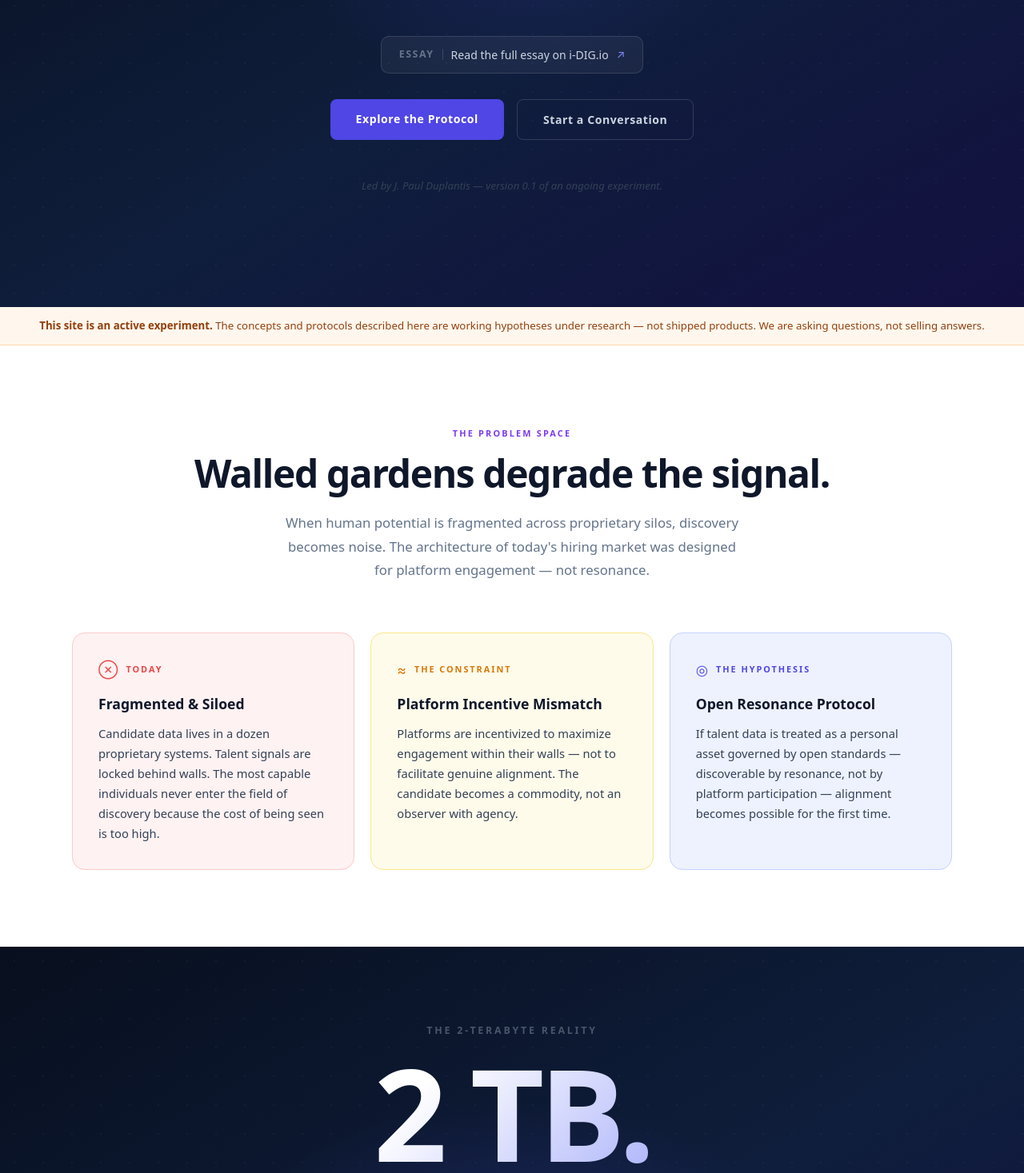
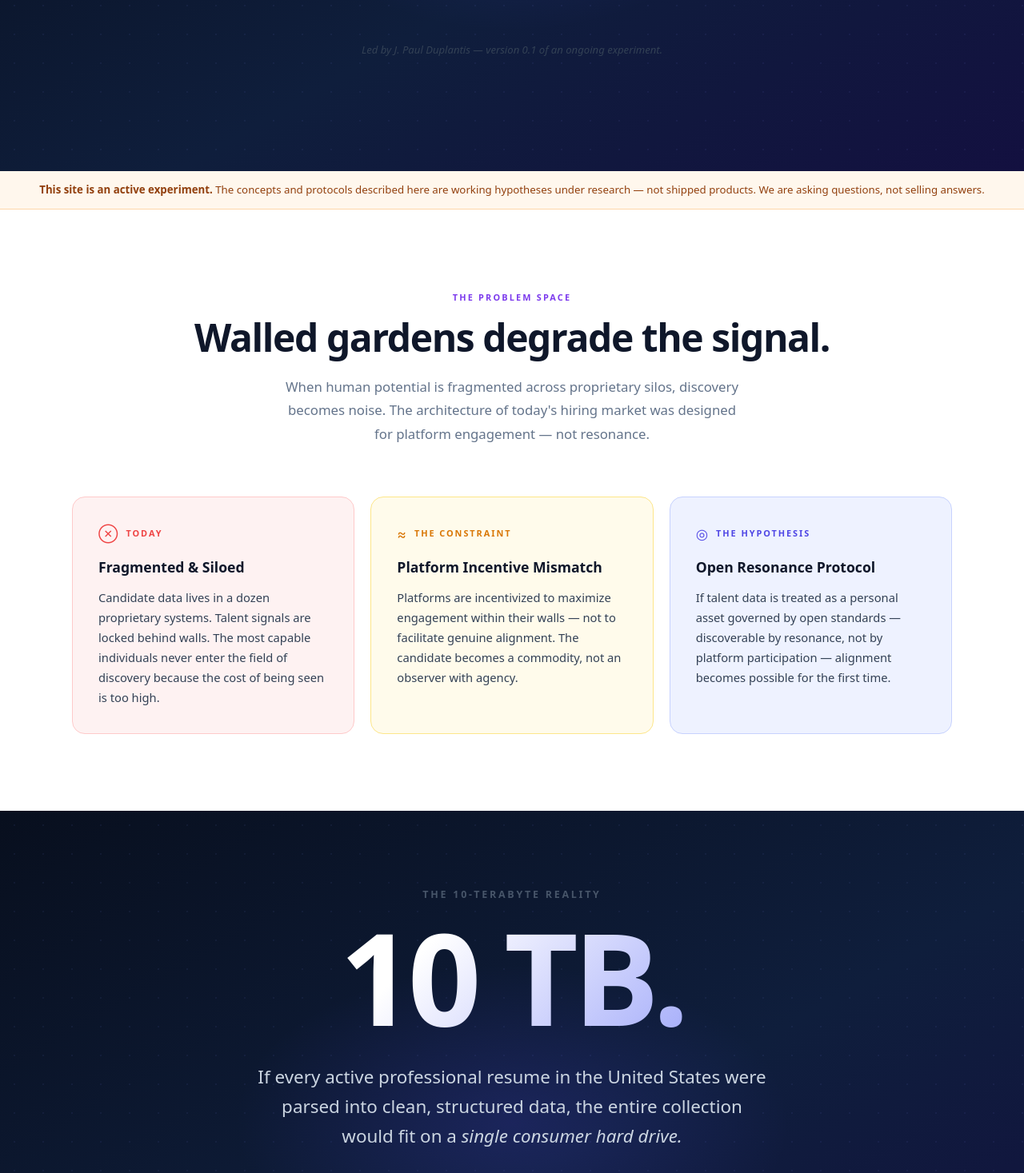
Before and after one commit to theresonantbuilder/hiring-signals, a React (Vite) app: page / in a window 1280 px wide. Shown: the part 463-1930 px from the top of the page at 80% size. Built offline with nearby package versions, Linux system fonts and the light colour scheme.

Commit message:
updated email address to paul@i-dig.io and changed home page

```diff
--- a/src/Contact.jsx
+++ b/src/Contact.jsx
@@ -59,7 +59,7 @@ const Contact = () => {
   const handleSubmit = async (e) => {
     e.preventDefault();
     try {
-      const response = await fetch("https://formsubmit.co/ajax/paul@hiringsignals.ai", {
+      const response = await fetch("https://formsubmit.co/ajax/paul@i-dig.io", {
         method: "POST",
         headers: {
           'Content-Type': 'application/json',
--- a/src/Home.jsx
+++ b/src/Home.jsx
@@ -123,52 +123,6 @@ const Home = () => (
         siloed.
       </p>
 
-      {/* Essay callout */}
-      <a
-        href="https://www.i-dig.io/theresonantbuilders/the-new-architecture"
-        target="_blank"
-        rel="noopener noreferrer"
-        style={{
-          display: "inline-flex", alignItems: "center", gap: "10px",
-          background: "rgba(255,255,255,0.05)",
-          border: "1px solid rgba(255,255,255,0.12)",
-          borderRadius: "10px", padding: "12px 22px",
-          textDecoration: "none", marginBottom: "2rem",
-          position: "relative", transition: "border-color 0.2s",
-        }}
-      >
-        <span style={{ fontSize: "0.78rem", color: "#64748B", textTransform: "uppercase", letterSpacing: "0.12em", fontWeight: 700 }}>Essay</span>
-        <span style={{ width: 1, height: 14, background: "rgba(255,255,255,0.15)", display: "inline-block" }} />
-        <span style={{ fontSize: "0.88rem", color: "#CBD5E1", fontWeight: 500 }}>
-          Read the full essay on i-DIG.io
-        </span>
-        <span style={{ fontSize: "0.85rem", color: t.indigoLight }}>↗</span>
-      </a>
-
-      <div style={{
-        display: "flex", gap: "1rem", justifyContent: "center",
-        flexWrap: "wrap", position: "relative",
-      }}>
-        <Link to="/methodology" style={{
-          display: "inline-block", padding: "14px 32px",
-          background: t.indigo, color: "white",
-          fontWeight: 700, borderRadius: "8px",
-          textDecoration: "none", fontSize: "0.88rem",
-          letterSpacing: "0.04em",
-        }}>
-          Explore the Protocol
-        </Link>
-        <Link to="/contact" style={{
-          display: "inline-block", padding: "14px 32px",
-          border: "1px solid rgba(255,255,255,0.15)",
-          color: "#CBD5E1", fontWeight: 600, borderRadius: "8px",
-          textDecoration: "none", fontSize: "0.88rem",
-          letterSpacing: "0.04em",
-        }}>
-          Start a Conversation
-        </Link>
-      </div>
-
       <p style={{
         marginTop: "3rem", fontSize: "0.82rem",
         color: "#334155", fontStyle: "italic",
@@ -278,7 +232,7 @@ const Home = () => (
       </div>
     </section>
 
-    {/* ══ THE 2TB REALITY ═══════════════════════════════════════════════ */}
+    {/* ══ THE 10TB REALITY ══════════════════════════════════════════════ */}
     <section style={{
       background: `linear-gradient(150deg, ${t.navyDeep} 0%, #0F1E3C 55%, #131040 100%)`,
       padding: "6rem 2rem",
@@ -305,7 +259,7 @@ const Home = () => (
           textTransform: "uppercase", color: "#475569",
           margin: "0 0 0.75rem",
         }}>
-          The 2-Terabyte Reality
+          The 10-Terabyte Reality
         </p>
         <h2 style={{
           fontSize: "clamp(5rem, 14vw, 10rem)",
@@ -316,15 +270,16 @@ const Home = () => (
           WebkitTextFillColor: "transparent",
           backgroundClip: "text",
         }}>
-          2 TB.
+          10 TB.
         </h2>
         <p style={{
           fontSize: "clamp(1.1rem, 2.5vw, 1.4rem)",
           color: "#CBD5E1", maxWidth: "640px",
           margin: "0 auto 1.25rem", lineHeight: 1.65,
         }}>
-          The entire professional potential of the United States — every resume,
-          every career arc — fits on a <em>single consumer hard drive.</em>
+          If every active professional resume in the United States were parsed
+          into clean, structured data, the entire collection would fit on a{" "}
+          <em>single consumer hard drive.</em>
         </p>
         <p style={{
           fontSize: "1.05rem", color: "#94A3B8",
@@ -344,9 +299,10 @@ const Home = () => (
           maxWidth: "560px",
         }}>
           <p style={{ margin: 0, fontSize: "0.9rem", color: t.indigoLight, lineHeight: 1.7, fontStyle: "italic" }}>
-            "The collective professional potential of an entire nation can fit
-            on a single, consumer-grade external drive. The challenge of modern
-            hiring isn't a Big Data problem — it is an access and alignment problem."
+            "If parsed into clean, structured data, the collective professional
+            potential of an entire nation fits on a single consumer-grade drive.
+            The challenge of modern hiring isn't a Big Data problem — it is an
+            access and alignment problem."
           </p>
           <p style={{ margin: "10px 0 0", fontSize: "0.78rem", color: "#475569" }}>
             — J. Paul Duplantis,{" "}
```
